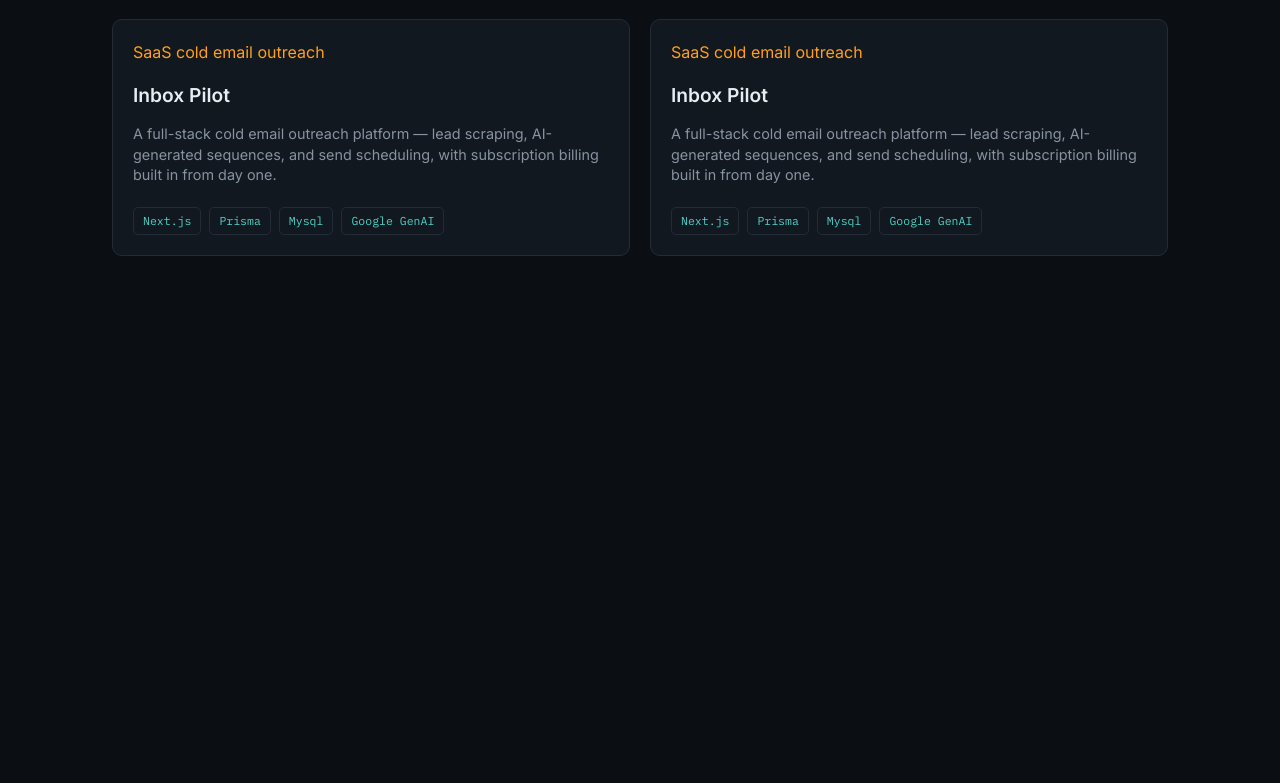
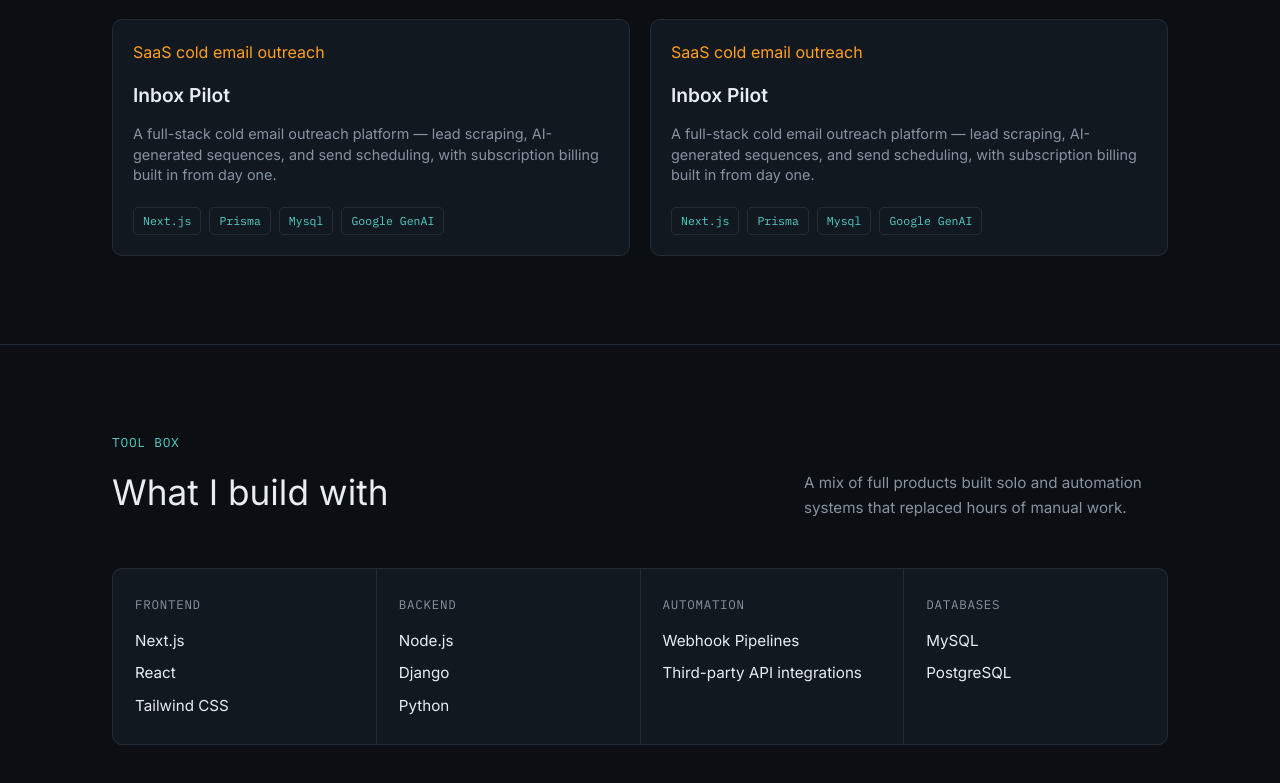
Before and after one commit to Hamzah-Amir/portfolio, a Next.js app: page / in a window 1280 px wide. Shown: the part 1443-2226 px from the top of the page. Before the commit the page ends 1787 px from the top, so only its background shows below. Built offline with nearby package versions, Linux system fonts and the light colour scheme.

Commit message:
Tech stack section copleted

```diff
--- a/app/page.js
+++ b/app/page.js
@@ -2,6 +2,7 @@
 import Navbar from "../components/Navbar";
 import Hero from "../components/Hero";
 import Work from "../components/Work";
+import Stack from "@/components/Stack";
 
 export default function Home() {
   return (
@@ -12,6 +13,7 @@
    <main id="top">
       <Hero />
       <Work />
+      <Stack />
    </main>
    </>
   );
--- /dev/null
+++ b/components/Stack.js
@@ -0,0 +1,52 @@
+import React from 'react'
+import styles from './Stack.module.css'
+
+const Stack = () => {
+  return (
+    <section>
+        <div className="wrap">
+            <div className={styles['section-head']}>
+                <div>
+                    <span className={styles['section-num']}>Tool Box</span>
+                    <h2>What I build with</h2>
+                </div>
+                <p className={styles.desc}>A mix of full products built solo and automation systems that replaced hours of manual work.</p>
+            </div>
+           <div className={styles['stack-grid']}>
+            <div className={styles['stack-cell']}>
+                <h4>Frontend</h4>
+                <ul>
+                    <li>Next.js</li>
+                    <li>React</li>
+                    <li>Tailwind CSS</li>
+                </ul>
+            </div>
+            <div className={styles['stack-cell']}>
+                <h4>Backend</h4>
+                <ul>
+                    <li>Node.js</li>
+                    <li>Django</li>
+                    <li>Python</li>
+                </ul>
+            </div>
+            <div className={styles['stack-cell']}>
+                <h4>Automation</h4>
+                <ul>
+                    <li>Webhook Pipelines</li>
+                    <li>Third-party API integrations</li>
+                </ul>
+            </div>
+            <div className={styles['stack-cell']}>
+                <h4>Databases</h4>
+                <ul>
+                    <li>MySQL</li>
+                    <li>PostgreSQL</li>
+                </ul>
+            </div>
+           </div>
+        </div>
+    </section>
+  )
+}
+
+export default Stack
--- /dev/null
+++ b/components/Stack.module.css
@@ -0,0 +1,58 @@
+.section-head {
+    display: flex;
+    justify-content: space-between;
+    align-items: flex-end;
+    margin-bottom: 48px; gap: 24px; flex-wrap: wrap;
+}
+
+.section-num{
+  font-family:'IBM Plex Mono', monospace; color:var(--cyan); font-size:0.8rem;
+  letter-spacing:0.06em; text-transform:uppercase; margin-bottom:10px; display:block;
+}
+
+.section-head h2 {
+    font-size: clamp(1.5rem, 3vw, 2.2rem);
+}
+
+.section-head .desc {
+    color: var(--muted);
+    max-width:38ch;
+    font-size:0.95rem;
+}
+
+.stack-grid {
+    display: grid;
+    grid-template-columns: repeat(4, 1fr);
+    gap: 1px;
+    background: var(--line);
+    border: 1px solid var(--line);
+    border-radius: var(--radius);
+    overflow: hidden;
+}
+
+@media (max-width:800px) { .stack-grid{ grid-template-columns:repeat(2,1fr); } }
+
+.stack-grid .stack-cell {
+    background: var(--panel);
+    padding: 26px 22px;
+}
+
+.stack-cell h4{
+  font-family:'IBM Plex Mono', monospace;
+  font-size:0.78rem;
+  color:var(--muted);
+  text-transform:uppercase;
+  letter-spacing:0.06em;
+  margin-bottom:14px;
+}
+
+.stack-cell ul{
+  list-style:none;
+  display: flex;
+  flex-direction: column;
+  gap: 8px;
+}
+
+.stack-cell ul li {
+    font-size: 0.95rem;
+}
```
